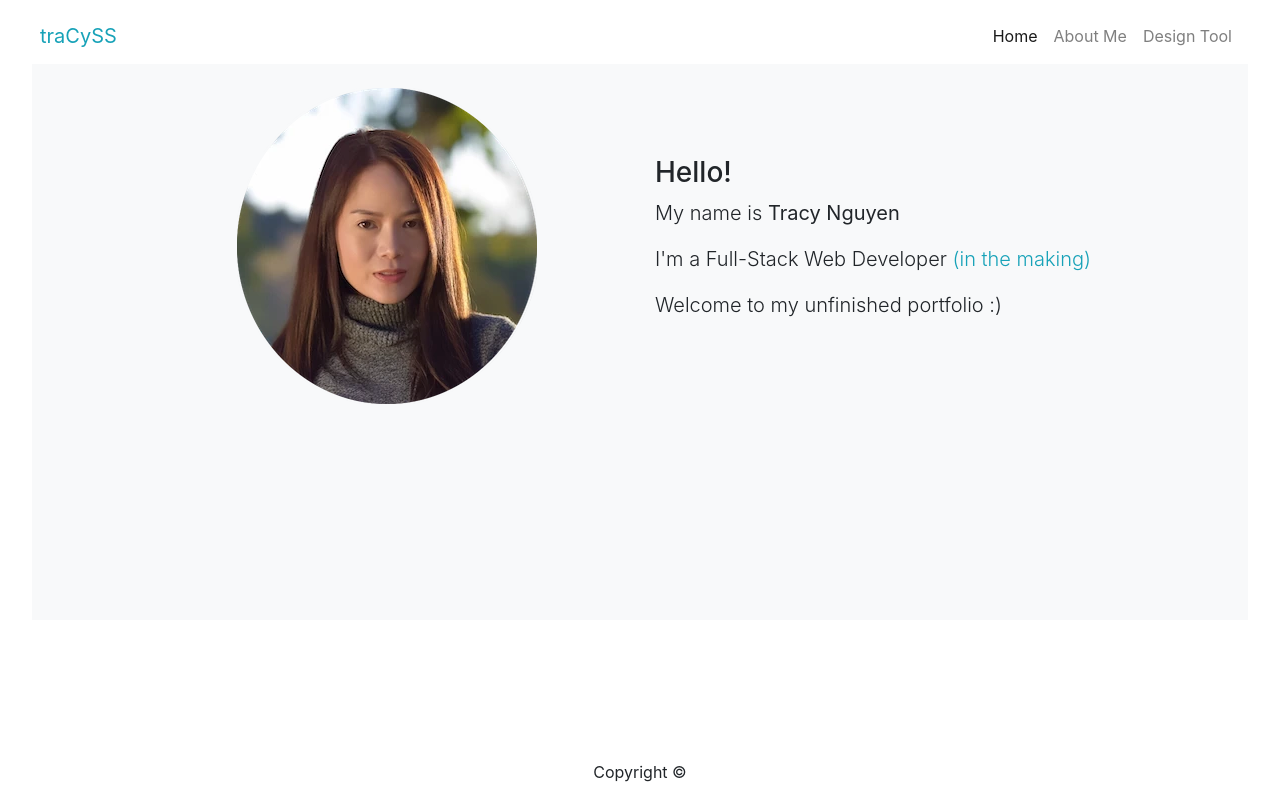
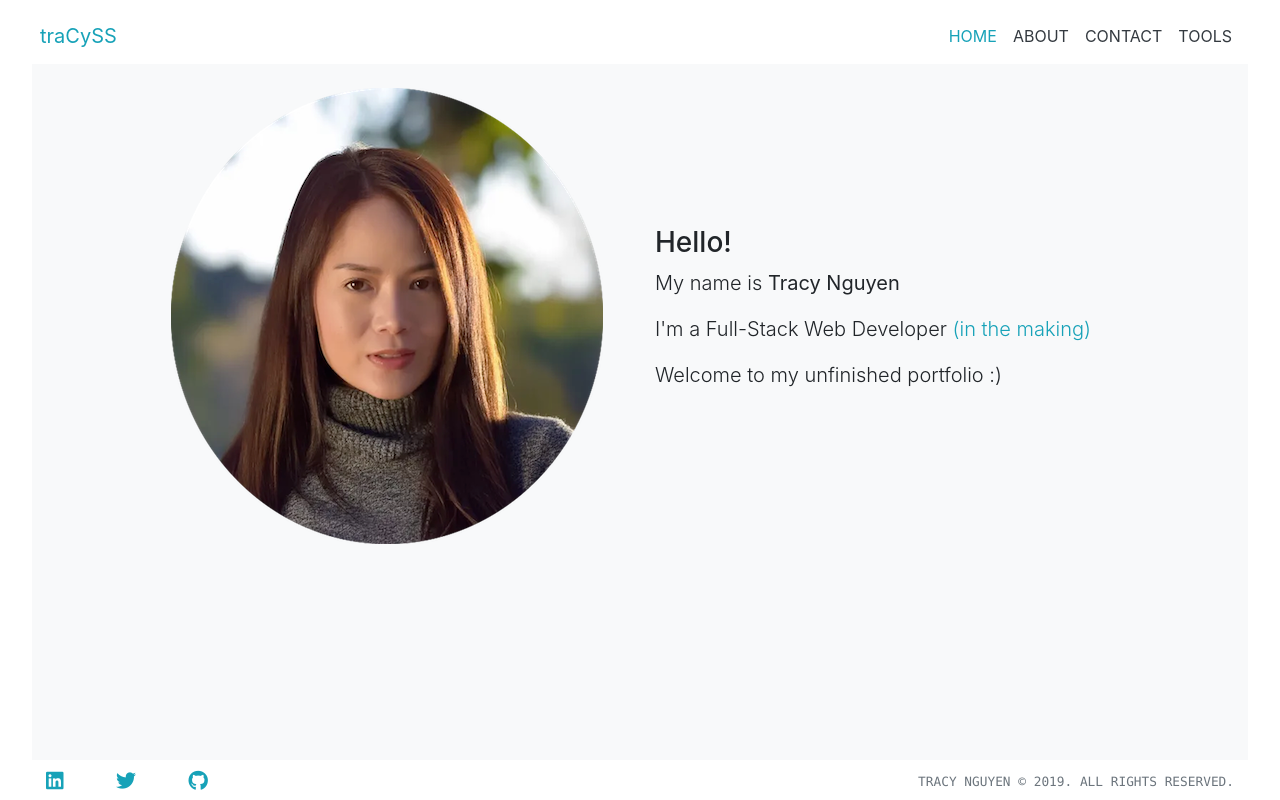
Before and after one commit to tracytn0411/My-Portfolio-TraCySS, a website: page index.html in a window 1280 px wide. Drawn offline with nearby package versions, Linux system fonts and the light colour scheme.

Commit message:
Update footer with social links.

```diff
--- a/index.html
+++ b/index.html
@@ -27,7 +27,7 @@
 <body class="d-flex flex-column h-100">
 
   <!-------------Navigation Bar--------------------->
-  <nav class="navbar fixed-top navbar-expand-sm navbar-light bg-white scrolling-navbar pt-md-3 mx-md-4">
+  <nav class="navbar fixed-top navbar-expand-sm navbar-light scrolling-navbar pt-md-3 mx-md-4">
     <a class="navbar-brand text-info" href="index.html">
       traCySS
     </a>
@@ -40,13 +40,16 @@
     <div class="collapse navbar-collapse" id="navbarSupportedConetnt">
       <ul class="navbar-nav ml-auto">
         <li class="nav-item active">
-          <a class="nav-link" href="index.html">Home</a>
+          <a class="nav-link text-info" href="index.html">HOME</a>
         </li>
         <li class="nav-item text-dark">
-          <a class="nav-link" href="aboutme.html">About Me</a>
+          <a class="text-dark nav-link" href="aboutme.html">ABOUT</a>
+        </li>
+        <li class="nav-item">
+          <a class="text-dark nav-link" href="">CONTACT</a>
         </li>
         <li class="nav-item text-dark">
-          <a class="nav-link" href="ami.html">Design Tool</a>
+          <a class="text-dark nav-link" href="ami.html">TOOLS</a>
         </li>
       </ul>
     </div>
@@ -57,7 +60,7 @@
     <!----------------Profile Header-------------->
     <header class="row align-items-center justify-content-center">
       <div class="col-sm-5 text-center p-md-4">
-        <img class="img-fluid animated slideInLeft" src="assets/images/Profile Pic.webp" alt="Tracy Profile Picture">
+        <img class="img-fluid animated slideInLeft" src="assets/images/Profile Pic1.png" alt="Tracy Profile Picture">
       </div>
       <div class="col-sm-5">
         <h3 id="welcome">Hello!</h3>
@@ -79,8 +82,24 @@
 
   <!------------Footer: copyright and social links------------->
   <footer class="page-footer fixed-bottom bg-white">
-    <div class="footer-copyright text-center">
-      <p class="text-secondary-50 pt-3">Copyright &copy;</p>
+    <div class="footer-copyright container-fluid">
+      <div class="row p-2 mx-md-2">
+        <section class="col-6">
+          <a class="mr-md-5 mr-3" href="https://www.linkedin.com/in/tracy-t-nguyen/" title="linkedin" target="_blank" rel="noopener noreferrer">
+            <i class="fab fa-linkedin fa-lg text-info"></i>
+          </a>
+          <a class="mr-md-5 mr-3" href="https://twitter.com/tracy_ttn" title="twitter" target="_blank" rel="noopener noreferrer">
+            <i class="fab fa-twitter fa-lg text-info"></i>
+          </a>
+          <a href="https://github.com/tracytn0411" title="github" target="_blank" rel="noopener noreferrer">
+          <i class="fab fa-github fa-lg text-info"></i>
+        </a>
+        </section>
+        <section class="col-6 text-right">
+          <small class="text-secondary-50 text-muted text-monospace pt-3">TRACY NGUYEN &copy; 2019.  ALL RIGHTS RESERVED.</small>
+        </section>
+      </div>
+
     </div>
   </footer>
 
```
Also changed, not shown: assets/images/CrystalCollector.png (added), assets/images/GifTastic.png (added), assets/images/Profile Pic.webp (deleted), assets/images/Profile Pic1.png (added), assets/images/Psychic Game.png (added), assets/images/SP-modal.png (added), assets/images/SP.png (added), assets/images/StarWars-modal.png (added), assets/images/StarWars.png (added), assets/images/Train Clock.png (added), assets/images/Trivia1-modal.png (added), assets/images/Trivia1.png (added), assets/images/Trivia2 SV.png (added), assets/images/Trivia2-modal.png (added), 2 more files.
